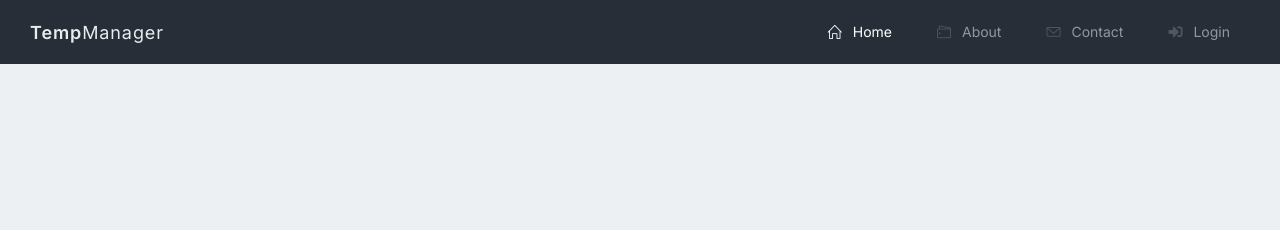
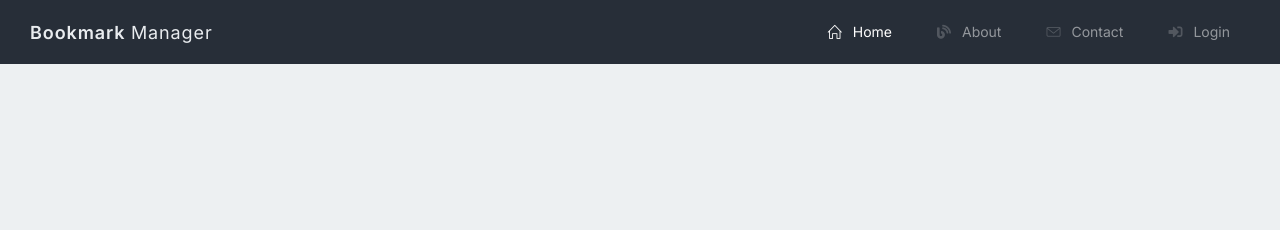
Before and after one commit to SazidAhmed/Django-UI-BoilerPlates, a Django app: page /login/?next=/adminpanel/ in a window 1280 px wide. Shown: the top 231 px of the page. Run offline with Django 3.2, Linux system fonts and the light colour scheme; some libraries are stand-ins or nearby versions.

Commit message:
navCustomized

```diff
--- a/apps/core/templates/website/topnav.html
+++ b/apps/core/templates/website/topnav.html
@@ -8,7 +8,7 @@
                 <i class="fa fa-circle-notch text-primary"></i>
             </span>
             <span class="smini-hide font-size-h5 tracking-wider">
-                Temp<span class="font-w400">Manager</span>
+                Bookmark <span class="font-w400">Manager</span>
             </span>
         </a>
         <!-- END Logo -->
@@ -40,7 +40,7 @@
                 </li>
                 <li class="nav-main-item">
                     <a class="nav-main-link" href="{% url 'about' %}">
-                        <i class="nav-main-link-icon si si-wallet"></i>
+                        <i class="nav-main-link-icon fa fa-blog"></i>
                         <span class="nav-main-link-name">About</span>
                     </a>
                 </li>
@@ -107,7 +107,7 @@
         <div class="d-flex align-items-center">
             <!-- Logo -->
             <a class="font-w600 font-size-h5 tracking-wider text-dual mr-3" href="">
-                Temp<span class="font-w400">Manager</span>
+                Bookmark <span class="font-w400">Manager</span>
             </a>
             <!-- END Logo -->
         </div>
@@ -126,7 +126,7 @@
                     </li>
                     <li class="nav-main-item">
                         <a class="nav-main-link"href="{% url 'about' %}">
-                            <i class="nav-main-link-icon si si-wallet"></i>
+                            <i class="nav-main-link-icon fa fa-blog"></i>
                             <span class="nav-main-link-name">About</span>
                         </a>
                     </li>
--- a/apps/website/templates/home.html
+++ b/apps/website/templates/home.html
@@ -5,7 +5,7 @@
     <div class="bg-primary-dark-op py-9 overflow-hidden">
         <div class="content content-full text-center">
             <h1 class="display-4 font-w600 text-white mb-2">
-                Temp Manager
+                Bookmark Manager
             </h1>
             {% if request.user.is_authenticated %}
             <p class="font-size-h4 font-w400 text-white-50 mb-5">
--- a/apps/website/urls.py
+++ b/apps/website/urls.py
@@ -1,12 +1,12 @@
 
 from django.urls import path
 # from . import views
-from .views import about, contact
+from .views import about, contact, home
 urlpatterns = [
     # website page urls
-    path('', about, name='about'),
+    path('', home, name='frontpage'),
+    path('about/', about, name='about'),
     path('contact/', contact, name='contact'),
-
 
     # website apis
 
--- a/apps/website/views.py
+++ b/apps/website/views.py
@@ -2,6 +2,10 @@ import json
 from django.http import JsonResponse, HttpResponse
 from django.shortcuts import render, redirect
 from django.contrib import messages
+
+
+def home(request):
+  return render(request, 'home.html')
 
 def about(request):
   return render(request, 'about.html')
--- a/temp/urls.py
+++ b/temp/urls.py
@@ -7,13 +7,12 @@ from django.conf import settings
 from django.conf.urls.static import static
 
 #models
-from apps.core.views import frontpage,register, login
+from apps.core.views import register, login
 
 urlpatterns = [
     # super adminpanel
     path('admin/', admin.site.urls),
     # Core Urls
-    path('', frontpage, name='frontpage'),
     path('register/', register, name='register'),
     path('login/', auth_views.LoginView.as_view(template_name="access/login.html"), name='login'),
     # path('login/', login, name='login'),
@@ -26,7 +25,7 @@ urlpatterns = [
     path('password_reset_complete/',auth_views.PasswordResetCompleteView.as_view(template_name="access/password_reset_completed.html"),name='password_reset_complete'),
 
     # Website Urls
-    path('website/', include('apps.website.urls')),
+    path('', include('apps.website.urls')),
 
     # Adminpanel Urls
     path('adminpanel/', include('apps.adminpanel.urls')),
```
